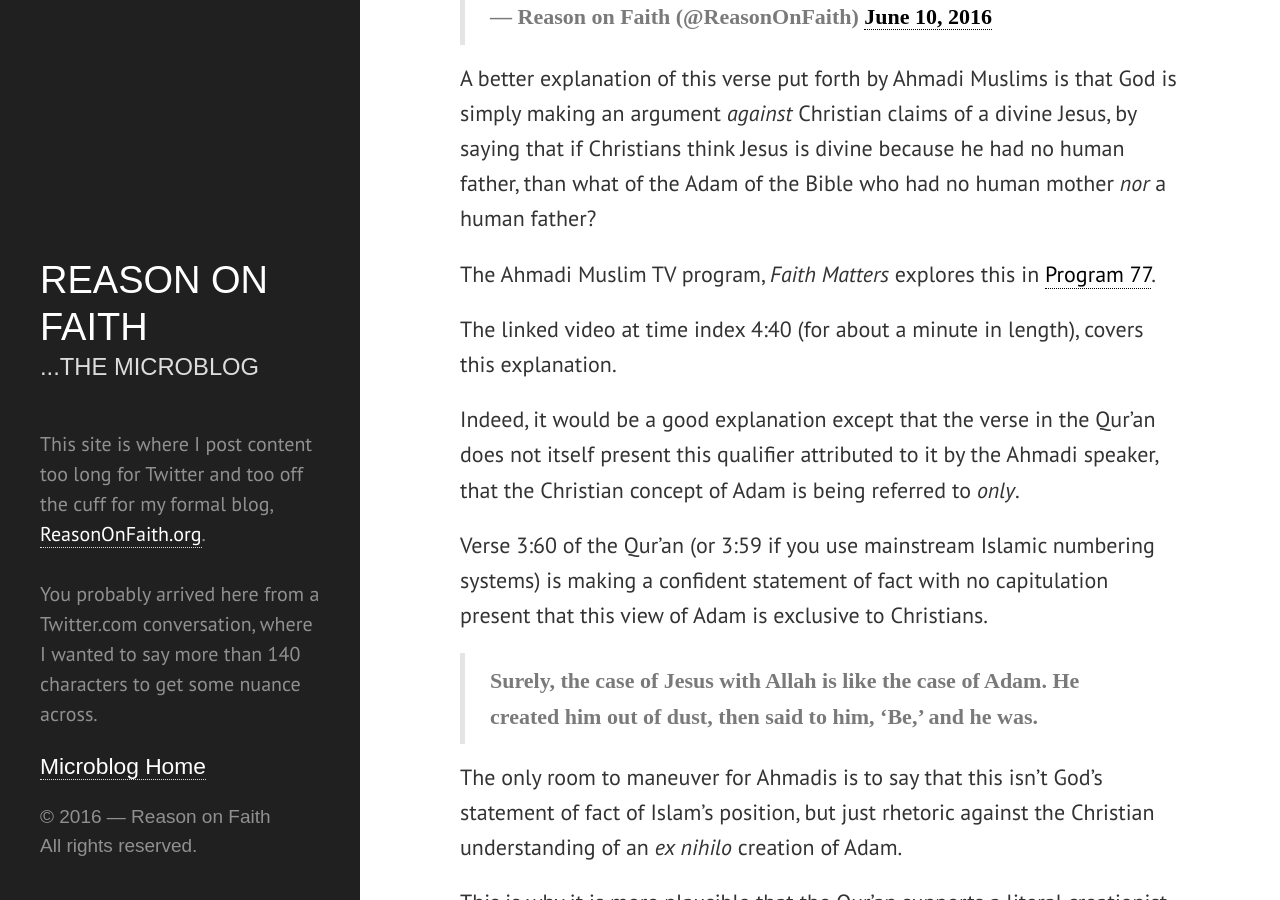
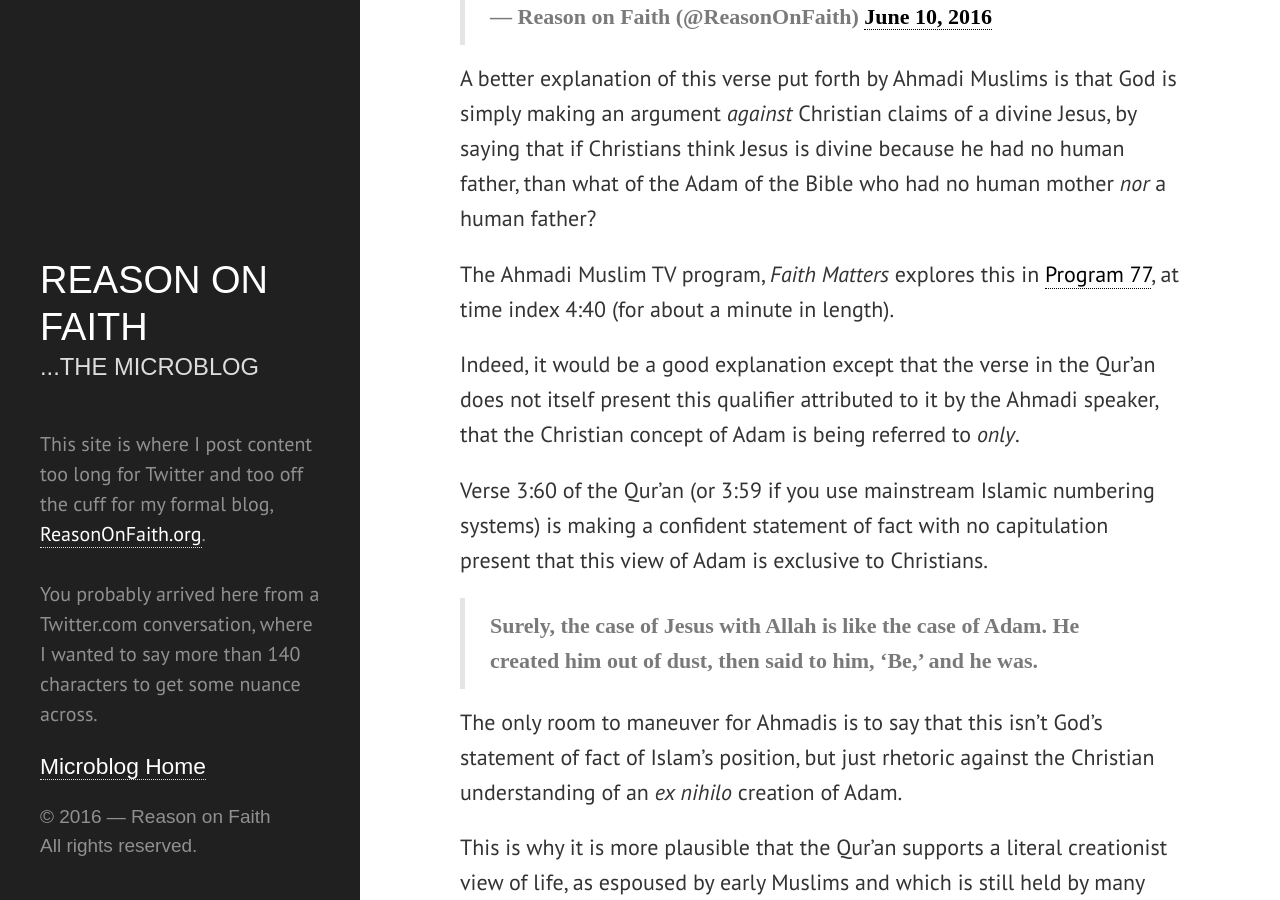
Before and after one commit to ReasonOnFaith/ReasonOnFaith.github.io, a Jekyll site: the page built from _posts/2016-06-18-ahmadi-commentary-on-qur-an-3-60.markdown, in a window 1280 px wide and 900 px high, scrolled down 497 px. Built offline with Jekyll 4.4.1, drawn with Linux system fonts in a browser that asks for light colours; comment, search, counter and statistics services are not loaded.

Commit message:
Post update: Ahmadi Commentary on Qur'an 3:60

```diff
--- a/_posts/2016-06-18-ahmadi-commentary-on-qur-an-3-60.markdown
+++ b/_posts/2016-06-18-ahmadi-commentary-on-qur-an-3-60.markdown
@@ -10,9 +10,7 @@ In the following tweet of mine, I conjectured that even the commentary of an Ahm
 
 A better explanation of this verse put forth by Ahmadi Muslims is that God is simply making an argument _against_ Christian claims of a divine Jesus, by saying that if Christians think Jesus is divine because he had no human father, than what of the Adam of the Bible who had no human mother _nor_ a human father?
 
-The Ahmadi Muslim TV program, _Faith Matters_ explores this in [Program 77](https://youtu.be/B825iH4kqSU?t=4m40s).
-
-The linked video at time index 4:40 (for about a minute in length), covers this explanation.
+The Ahmadi Muslim TV program, _Faith Matters_ explores this in [Program 77](https://youtu.be/B825iH4kqSU?t=4m40s), at time index 4:40 (for about a minute in length).
 
 Indeed, it would be a good explanation except that the verse in the Qur’an does not itself present this qualifier attributed to it by the Ahmadi speaker, that the Christian concept of Adam is being referred to _only_.
 
```
